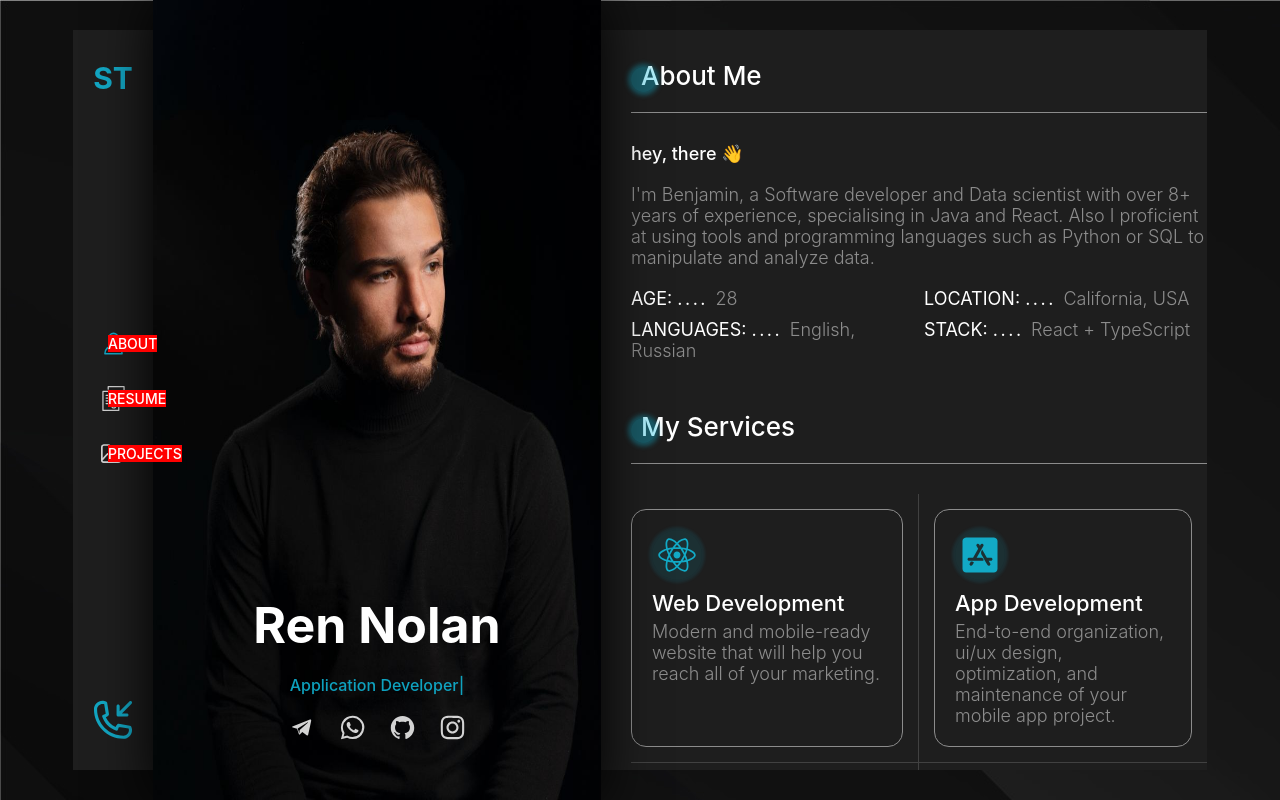
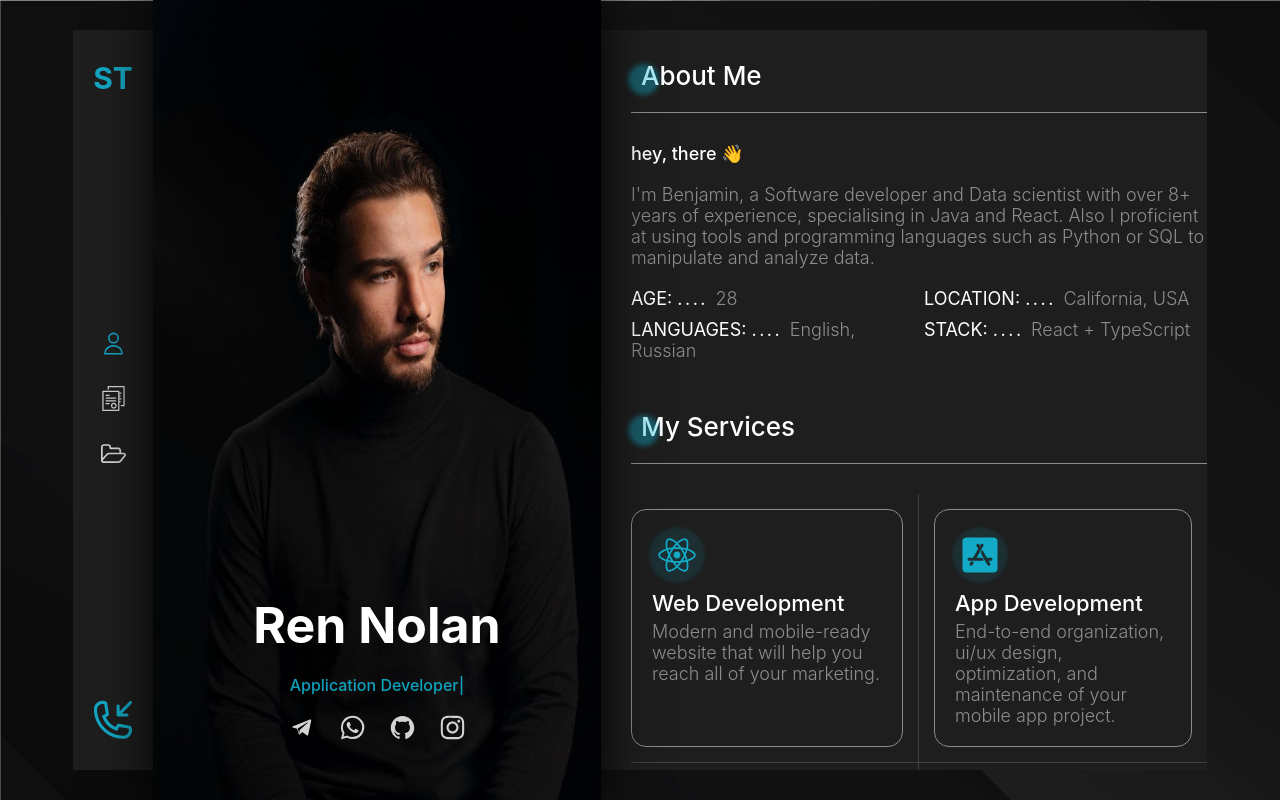
Before and after one commit to sqVrty/STash-CV, a React (Create React App) app: page / in a window 1280 px wide. Built offline with nearby package versions, Linux system fonts and the light colour scheme.

Commit message:
feat: :lipstick: PC Header hints

```diff
--- a/src/components/header/PCHeader/NavigationElement.module.scss
+++ b/src/components/header/PCHeader/NavigationElement.module.scss
@@ -1,5 +1,4 @@
-$lightgray: #d3d3d3;
-$aqua: rgba(16, 200, 236, 0.8);
+$aqua: rgba(16, 200, 236, 0.65);
 
 .iconContainer {
   position: relative;
@@ -7,7 +6,9 @@ $aqua: rgba(16, 200, 236, 0.8);
   align-items: center;
   justify-content: center;
   width: 100%;
-  height: 40px;
+  height: 55px;
+
+  //   background-color: red;
 
   .icon {
     transition: 0.3s ease-in-out fill;
@@ -15,9 +16,11 @@ $aqua: rgba(16, 200, 236, 0.8);
 
   .nameHintContainer {
     position: absolute;
-    background-color: red;
-    left: 20px;
     z-index: 3;
+    left: 50px;
+    padding: 1px 6px;
+
+    background-color: $aqua;
 
     .name {
       text-transform: uppercase;
--- a/src/components/header/PCHeader/NavigationElement.tsx
+++ b/src/components/header/PCHeader/NavigationElement.tsx
@@ -1,5 +1,6 @@
 import React, { useState, useEffect, MouseEvent, ReactElement } from "react";
 import { Link, useLocation } from "react-router-dom";
+import "animate.css";
 
 import { COLORS } from "../../../assets/colors";
 
@@ -17,13 +18,16 @@ export default function NavigationElement({
   const location = useLocation();
   const { pathname } = location;
   const [hoverActiveIcon, setHoverActiveIcon] = useState<string | null>(null);
+  const [showHint, setShowHint] = useState<boolean>(false);
 
   const handleMouseEnter = (iconName: string) => {
     setHoverActiveIcon(iconName);
+    setShowHint(true);
   };
 
   const handleMouseLeave = () => {
     setHoverActiveIcon(null);
+    setTimeout(() => setShowHint(false), 350);
   };
 
   return (
@@ -40,7 +44,14 @@ export default function NavigationElement({
             ? COLORS.aqua
             : COLORS.lightgray,
       })}
-      <div className={classes.nameHintContainer}>
+      <div
+        className={`${classes.nameHintContainer} ${
+          hoverActiveIcon === hintName
+            ? "animate__animated animate__fadeIn animate__delay-0.4s"
+            : "animate__animated animate__zoomOut animate__delay-0.3s"
+        }`}
+        style={{ display: showHint ? "block" : "none" }}
+      >
         <p className={classes.name}>{hintName}</p>
       </div>
     </Link>
--- a/src/components/header/PCHeader/PCHeader.module.scss
+++ b/src/components/header/PCHeader/PCHeader.module.scss
@@ -14,7 +14,7 @@
     display: flex;
     flex-direction: column;
     align-items: center;
-    gap: 15px;
+    // gap: 15px;
     width: 100%;
   }
 }
```
Also changed, not shown: src/components/header/PCHeader/PCHeader.tsx (+0 -42 lines).
